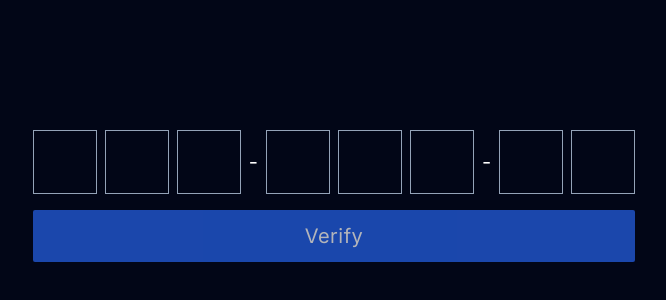
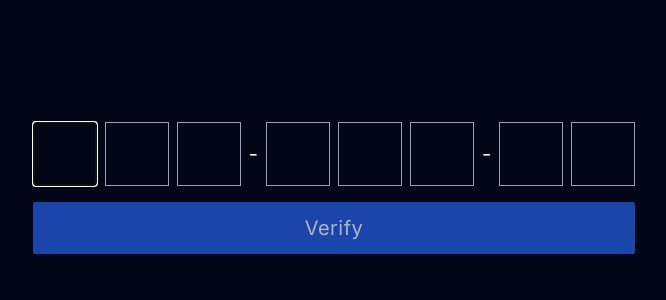
Before and after one commit to marcin10lw/code-enter, a Next.js app: page / in a window 1280 px wide. Shown: the part 212-512 px from the top of the page, without its empty margins (306-972 px from the left). Built offline with nearby package versions, Linux system fonts and the light colour scheme.

Commit message:
feat(OTP): add autoFocus prop

```diff
--- a/app/page.tsx
+++ b/app/page.tsx
@@ -3,7 +3,7 @@ import OTP from "@/components/OTP";
 export default function Home() {
   return (
     <main className="flex min-h-screen flex-col items-center justify-center bg-slate-950">
-      <OTP OTPStructure={[3, "-", 3, "-", 2]} />
+      <OTP OTPStructure={[3, "-", 3, "-", 2]} autoFocus />
     </main>
   );
 }
--- a/components/OTP.tsx
+++ b/components/OTP.tsx
@@ -2,8 +2,11 @@
 
 import { FormEvent, KeyboardEvent, useEffect, useRef, useState } from "react";
 
+const isDigitChar = (value: string) => value.match(/\d/g);
+
 interface OTPProps {
   OTPStructure: (number | string)[];
+  autoFocus?: boolean;
 }
 
 type OTPInput = {
@@ -11,7 +14,7 @@ type OTPInput = {
   value: string;
 };
 
-const OTP = ({ OTPStructure }: OTPProps) => {
+const OTP = ({ OTPStructure, autoFocus }: OTPProps) => {
   const [OTPInputs, setOTPInputs] = useState<(OTPInput | string)[]>([]);
   const inputsRef = useRef<HTMLInputElement[]>([]);
 
@@ -37,9 +40,7 @@ const OTP = ({ OTPStructure }: OTPProps) => {
     });
 
     setOTPInputs(newInputs);
-  }, [OTPStructure]);
-
-  const isDigitChar = (value: string) => value.match(/\d/g);
+  }, [OTPStructure, autoFocus]);
 
   const focusInput = (index: number, action?: "prev" | "next") => {
     if (action === "prev" && index > 0) {
@@ -150,8 +151,9 @@ const OTP = ({ OTPStructure }: OTPProps) => {
   };
 
   return (
+    OTPInputs.length && (
       <form onSubmit={onSubmit} noValidate className="flex flex-col gap-4">
-      <div className="mt-4 flex items-center gap-2">
+        <div className="flex items-center gap-2">
           {OTPInputs.map((input, listIndex) => {
             if (typeof input !== "string") {
               return (
@@ -165,6 +167,7 @@ const OTP = ({ OTPStructure }: OTPProps) => {
                   onPaste={onPaste}
                   //@ts-ignore
                   ref={(el) => el && (inputsRef.current[input.index] = el)}
+                  autoFocus={autoFocus && input.index === 0}
                   className="size-16 border border-slate-400 bg-transparent p-2 text-center text-xl text-white"
                 />
               );
@@ -185,6 +188,7 @@ const OTP = ({ OTPStructure }: OTPProps) => {
           Verify
         </button>
       </form>
+    )
   );
 };
 
```
Lines whose indentation alone changed are shown as unchanged.
